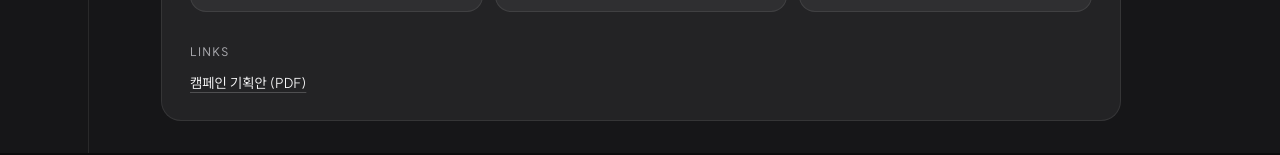
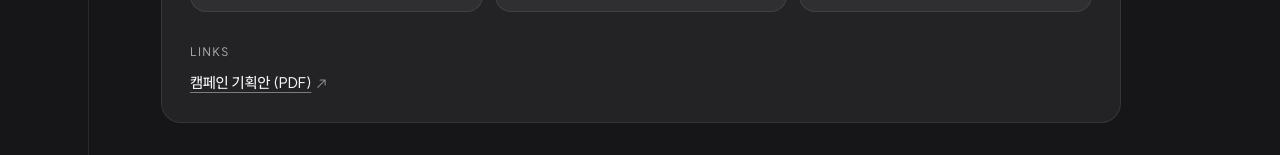
Before and after one commit to googoo81/sean-portfolito-v2, a Next.js app: page /work/bareway in a window 1280 px wide. Shown: the part 1752-1907 px from the top of the page. Built offline with nearby package versions, Linux system fonts and the light colour scheme.

Commit message:
fix musinsa detail document txt

```diff
--- a/app/globals.css
+++ b/app/globals.css
@@ -1,6 +1,7 @@
 @import "./styles/reset.css";
 @import "./styles/theme.css";
 @import "./styles/chrome.css";
+@import "../components/ui/arrow-link.css";
 @import "./styles/bento.css";
 @import "../components/ui/theme-toggle.css";
 @import "../components/ui/locale-toggle.css";
--- /dev/null
+++ b/components/ui/arrow-link.css
@@ -0,0 +1,83 @@
+.arrow-link {
+  display: inline-flex;
+  align-items: center;
+  gap: 0.28em;
+  width: max-content;
+  max-width: 100%;
+  margin: -0.2rem -0.4rem;
+  padding: 0.2rem 0.4rem;
+  border: 0;
+  border-radius: 8px;
+  background: none;
+  font: inherit;
+  letter-spacing: inherit;
+  text-align: left;
+  color: inherit;
+  text-decoration: none;
+  cursor: pointer;
+  transition:
+    color 160ms ease,
+    background-color 160ms ease;
+}
+
+.arrow-link__text {
+  flex: none;
+  text-decoration: underline;
+  text-underline-offset: 4px;
+  text-decoration-thickness: 1px;
+  text-decoration-color: color-mix(in srgb, var(--foreground) 42%, transparent);
+  word-break: keep-all;
+  transition: text-decoration-color 160ms ease;
+}
+
+.arrow-link:hover,
+.arrow-link:focus-visible {
+  color: var(--foreground);
+  background: var(--soft-hover);
+  opacity: 1;
+}
+
+.arrow-link:hover .arrow-link__text,
+.arrow-link:focus-visible .arrow-link__text {
+  text-decoration-color: var(--foreground);
+}
+
+.arrow-link:focus-visible {
+  outline: 2px solid var(--foreground);
+  outline-offset: 2px;
+}
+
+.arrow-link__mark {
+  display: inline-block;
+  flex-shrink: 0;
+  font-size: 0.78em;
+  line-height: 1;
+  color: var(--muted);
+  opacity: 0.85;
+  transform: translate(0, 0);
+  transition:
+    color 160ms ease,
+    opacity 160ms ease,
+    transform 180ms ease;
+}
+
+.arrow-link:hover .arrow-link__mark,
+.arrow-link:focus-visible .arrow-link__mark {
+  color: var(--foreground);
+  opacity: 1;
+  transform: translate(2px, -2px);
+}
+
+html[data-reduced-motion="true"] .arrow-link,
+html[data-lite-motion="true"] .arrow-link,
+html[data-reduced-motion="true"] .arrow-link__mark,
+html[data-lite-motion="true"] .arrow-link__mark {
+  transition: none;
+}
+
+html[data-reduced-motion="true"] .arrow-link:hover .arrow-link__mark,
+html[data-reduced-motion="true"] .arrow-link:focus-visible .arrow-link__mark,
+html[data-lite-motion="true"] .arrow-link:hover .arrow-link__mark,
+html[data-lite-motion="true"] .arrow-link:focus-visible .arrow-link__mark {
+  transform: none;
+}
--- /dev/null
+++ b/components/ui/arrow-link.tsx
@@ -0,0 +1,45 @@
+import type { ButtonHTMLAttributes, ReactNode } from "react";
+import { cn } from "@/lib/format";
+import { ExternalLink } from "./external-link";
+
+function ArrowLinkBody({ children }: { children: ReactNode }) {
+  return (
+    <>
+      <span className="arrow-link__text">{children}</span>
+      <span className="arrow-link__mark" aria-hidden>
+        ↗
+      </span>
+    </>
+  );
+}
+
+type ArrowLinkAnchorProps = {
+  href: string;
+  children: ReactNode;
+  className?: string;
+};
+
+type ArrowLinkButtonProps = ButtonHTMLAttributes<HTMLButtonElement> & {
+  href?: undefined;
+  children: ReactNode;
+};
+
+export function ArrowLink(props: ArrowLinkAnchorProps | ArrowLinkButtonProps) {
+  if (props.href) {
+    const { href, children, className } = props;
+
+    return (
+      <ExternalLink href={href} className={cn("arrow-link", className)}>
+        <ArrowLinkBody>{children}</ArrowLinkBody>
+      </ExternalLink>
+    );
+  }
+
+  const { children, className, type = "button", ...rest } = props;
+
+  return (
+    <button type={type} className={cn("arrow-link", className)} {...rest}>
+      <ArrowLinkBody>{children}</ArrowLinkBody>
+    </button>
+  );
+}
--- a/components/ui/index.ts
+++ b/components/ui/index.ts
@@ -1,3 +1,4 @@
+export { ArrowLink } from "./arrow-link";
 export { BentoCard, BentoGrid } from "./bento";
 export { ExternalLink } from "./external-link";
 export { LocaleToggle } from "./locale-toggle";
--- a/features/portfolio/components/home/portfolio-page.tsx
+++ b/features/portfolio/components/home/portfolio-page.tsx
@@ -1,6 +1,6 @@
 "use client";
 
-import { BentoCard, BentoGrid, ExternalLink, LocaleToggle, ThemeToggle } from "@/components/ui";
+import { ArrowLink, BentoCard, BentoGrid, LocaleToggle, ThemeToggle } from "@/components/ui";
 import { getFeaturedProject } from "@/features/portfolio/lib";
 import { usePortfolio } from "@/features/portfolio/i18n";
 import { ProfileTile } from "./profile-tile";
@@ -54,9 +54,7 @@ function HistoryLinkedTitle({
 
   if (projectsFilter) {
     return (
-      <button
-        type="button"
-        className="bento-history__link"
+      <ArrowLink
         onClick={() => {
           openProjects({
             origin: restoreProjectsOrigin("cell"),
@@ -64,19 +62,14 @@ function HistoryLinkedTitle({
           });
         }}
       >
-        <span className="bento-history__link-text">{label}</span>
-        <span className="bento-history__link-mark" aria-hidden>
-          ↗
-        </span>
-      </button>
+        {label}
+      </ArrowLink>
     );
   }
 
   if (href && isNotionUrl(href)) {
     return (
-      <button
-        type="button"
-        className="bento-history__link"
+      <ArrowLink
         onClick={(event) => {
           const bounds = event.currentTarget.getBoundingClientRect();
           openNotion({
@@ -91,23 +84,13 @@ function HistoryLinkedTitle({
           });
         }}
       >
-        <span className="bento-history__link-text">{label}</span>
-        <span className="bento-history__link-mark" aria-hidden>
-          ↗
-        </span>
-      </button>
+        {label}
+      </ArrowLink>
     );
   }
 
   if (href) {
-    return (
-      <ExternalLink href={href} className="bento-history__link">
-        <span className="bento-history__link-text">{label}</span>
-        <span className="bento-history__link-mark" aria-hidden>
-          ↗
-        </span>
-      </ExternalLink>
-    );
+    return <ArrowLink href={href}>{label}</ArrowLink>;
   }
 
   return label;
--- a/features/portfolio/components/work/project-article.tsx
+++ b/features/portfolio/components/work/project-article.tsx
@@ -1,7 +1,7 @@
 "use client";
 
 import type { ReactNode } from "react";
-import { ExternalLink, Prose } from "@/components/ui";
+import { ArrowLink, Prose } from "@/components/ui";
 import type { Project, ProjectImage } from "@/features/portfolio/types";
 import { OptimizationChart } from "@/features/portfolio/components/work/optimization-chart";
 
@@ -205,9 +205,7 @@ export function ProjectArticle({ project }: ProjectArticleProps) {
           <ul className="article__links">
             {linkItems.map((link) => (
               <li key={link.href}>
-                <ExternalLink href={encodeURI(link.href)} className="article__link">
-                  {link.label}
-                </ExternalLink>
+                <ArrowLink href={encodeURI(link.href)}>{link.label}</ArrowLink>
               </li>
             ))}
           </ul>
@@ -432,9 +430,7 @@ export function ProjectArticle({ project }: ProjectArticleProps) {
                 className="article__pdf-frame"
               />
               <div className="article__pdf-footer">
-                <ExternalLink href={encodeURI(pdf.href)} className="article__link">
-                  {pdf.label} ↗
-                </ExternalLink>
+                <ArrowLink href={encodeURI(pdf.href)}>{pdf.label}</ArrowLink>
               </div>
             </div>
           ))}
--- a/features/portfolio/components/work/projects-window.css
+++ b/features/portfolio/components/work/projects-window.css
@@ -1466,18 +1466,15 @@ html[data-lite-motion="true"] .project-tile:focus-visible .device-mockup {
   margin-top: 0.5rem;
   display: flex;
   flex-direction: column;
-  gap: 0.25rem;
-}
-
-.article__link {
-  font-size: 0.875rem;
-  text-decoration: underline;
-  text-underline-offset: 4px;
-  text-decoration-color: var(--faint);
-}
-
-.article__link:hover {
-  text-decoration-color: var(--foreground);
+  gap: 0.15rem;
+}
+
+.article__links .arrow-link,
+.article__pdf-footer .arrow-link {
+  font-size: var(--fs-title);
+  font-weight: var(--fw-medium);
+  letter-spacing: var(--ls-tight);
+  line-height: 1.35;
 }
 
 .article__pdf-block {
--- a/features/portfolio/data/portfolio.en.ts
+++ b/features/portfolio/data/portfolio.en.ts
@@ -269,18 +269,29 @@ export const portfolioEn: Portfolio = {
       strategyLabel: "Concept",
       strategyLead: "The flow follows summer’s seasonal feeling.",
       strategy:
-        "It moves from early-summer green, to a monsoon umbrella, to harsh midsummer noon, to late-summer dusk, and the fashion changes to match that seasonal feeling.\nThe bike, the cone, and the opening orange keep the brand tone.\nChanging season and fashion on one street was made with AI.\nGPT made the start and end frames. Kling generated several 3-second clips, then CapCut joined them and finished the film.",
+        "It moves from early-summer green, to a monsoon umbrella, to harsh midsummer noon, to late-summer dusk, and the fashion changes to match that seasonal feeling.\nThe opening is a text animation, ‘Any season, with Musinsa.’, in the same tone as Musinsa’s key visual.\nThe bike and the cone carry that orange into the street cuts.\nChanging season and fashion on one street was made with AI.",
       executionLabel: "Film",
       execution: [
         "Opening line: ‘Any season, with Musinsa.’",
-        "End card: ‘Mujinjang’ · 26 Summer Black Friday · ‘Up to 80% off’",
+        "End card: Musinsa key visual · ‘Mujinjang’ · 26 Summer Black Friday · ‘Up to 80% off’",
       ],
+      creative: {
+        label: "Production",
+        body: "GPT made the start and end frames. Kling generated several 3-second clips, then CapCut joined them and finished the film.",
+      },
       closing: {
         kind: "points",
         label: "Key Takeaway",
         items: [],
-        body: "The offer sits on the last card. Next time, Mujinjang comes first, then the season cuts.",
+        body: "It does not open on the Mujinjang line.\nSummer opens the film, and the key visual is last.",
       },
+      deck: false,
+      links: [
+        {
+          label: "YouTube Shorts",
+          href: "https://www.youtube.com/shorts/DldJFvz1tWQ",
+        },
+      ],
       cover: {
         src: "/project/musinsa/mockup.png",
         alt: "Musinsa Mujinjang AI ad mockup",
--- a/features/portfolio/data/portfolio.ko.ts
+++ b/features/portfolio/data/portfolio.ko.ts
@@ -270,18 +270,29 @@ export const portfolioKo: Portfolio = {
       strategyLabel: "Concept",
       strategyLead: "여름의 계절감으로, 흐름을 잡았습니다.",
       strategy:
-        "초여름의 푸른 잎, 장마의 우산, 한여름의 한낮, 늦여름의 노을 순으로 이어지게 하고, 계절감에 맞게 패션을 바꿨습니다.\n자전거·콘과 오프닝의 찐한 주황으로 브랜드 톤을 남겼습니다.\n한 거리에서 계절과 패션을 바꾸는 컷은 AI로 만들었습니다.\nGPT로 시작·끝 프레임을 만들고, Kling에서 3초 영상을 여러 개 생성한 뒤 CapCut에서 잇고 후가공해 한 편으로 완성했습니다.",
+        "초여름의 푸른 잎, 장마의 우산, 한여름의 한낮, 늦여름의 노을 순으로 이어지게 하고, 계절감에 맞게 패션을 바꿨습니다.\n오프닝은 무신사 키비주얼과 같은 톤으로 ‘어떤 계절도, 무신사와 함께.’ 텍스트 애니메이션을 넣었습니다.\n자전거·콘의 찐한 주황으로 그 톤을 거리 컷에 남겼습니다.\n한 거리에서 계절과 패션을 바꾸는 컷은 AI로 만들었습니다.",
       executionLabel: "Film",
       execution: [
         "오프닝 ‘어떤 계절도, 무신사와 함께.’",
-        "엔딩 ‘무진장’ · 26 Summer Black Friday · ‘역대급 할인 최대 80%’",
+        "엔딩 무신사 키비주얼 · ‘무진장’ · 26 Summer Black Friday · ‘역대급 할인 최대 80%’",
       ],
+      creative: {
+        label: "Production",
+        body: "GPT로 시작·끝 프레임을 만들고, Kling에서 3초 영상을 여러 개 생성한 뒤 CapCut에서 잇고 후가공해 한 편으로 완성했습니다.",
+      },
       closing: {
         kind: "points",
         label: "Key Takeaway",
         items: [],
-        body: "혜택은 마지막 카드에 두었습니다. 다음에는 무진장을 먼저 보여주고, 계절 컷을 뒤에 두겠습니다.",
+        body: "무진장 문구로 열지 않았습니다.\n여름으로 열고, 키비주얼은 마지막에 두었습니다.",
       },
+      deck: false,
+      links: [
+        {
+          label: "유튜브 쇼츠",
+          href: "https://www.youtube.com/shorts/DldJFvz1tWQ",
+        },
+      ],
       cover: {
         src: "/project/musinsa/mockup.png",
         alt: "무신사 무진장 AI 광고 영상 목업",
```
Also changed, not shown: app/styles/bento.css (+0 -81 lines).
